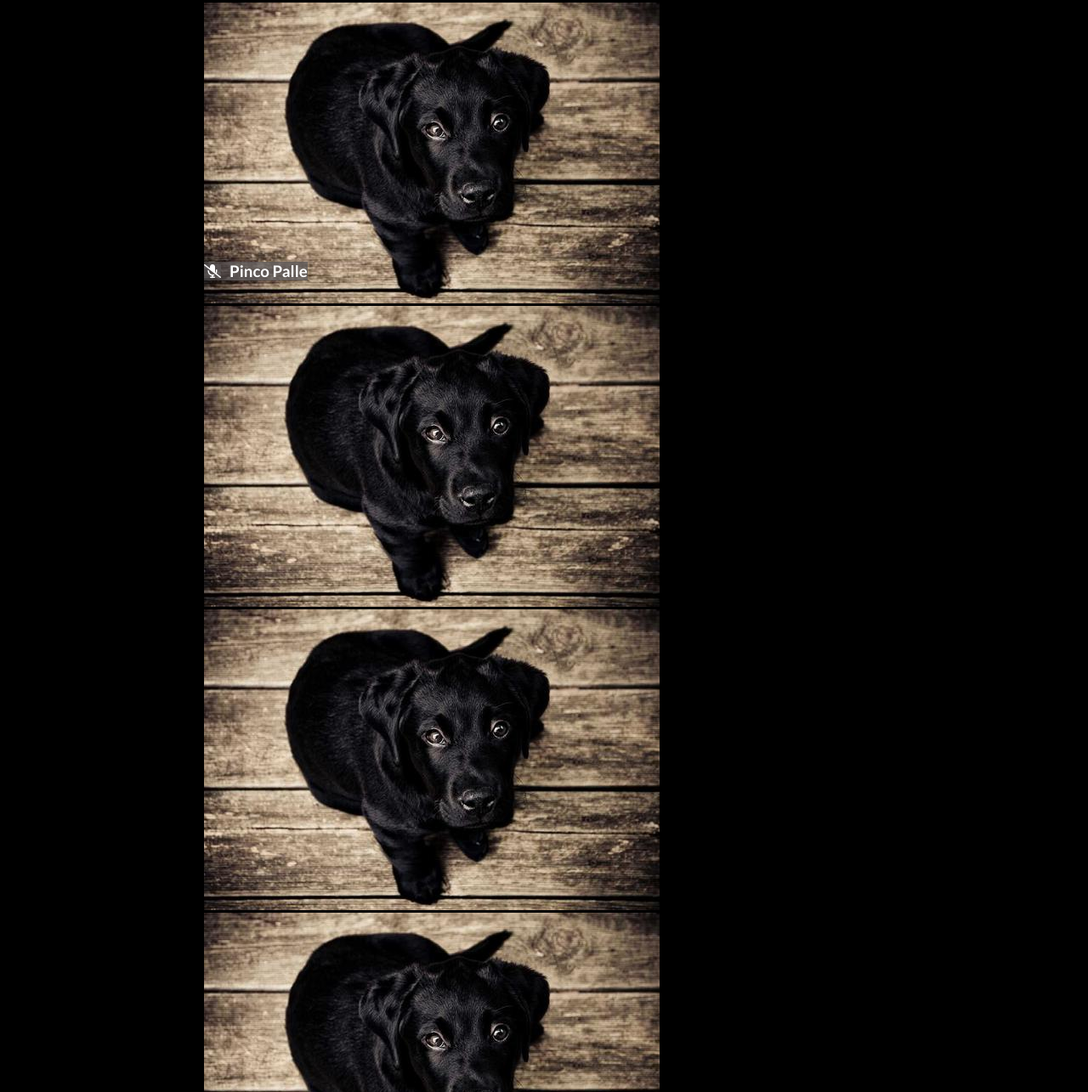
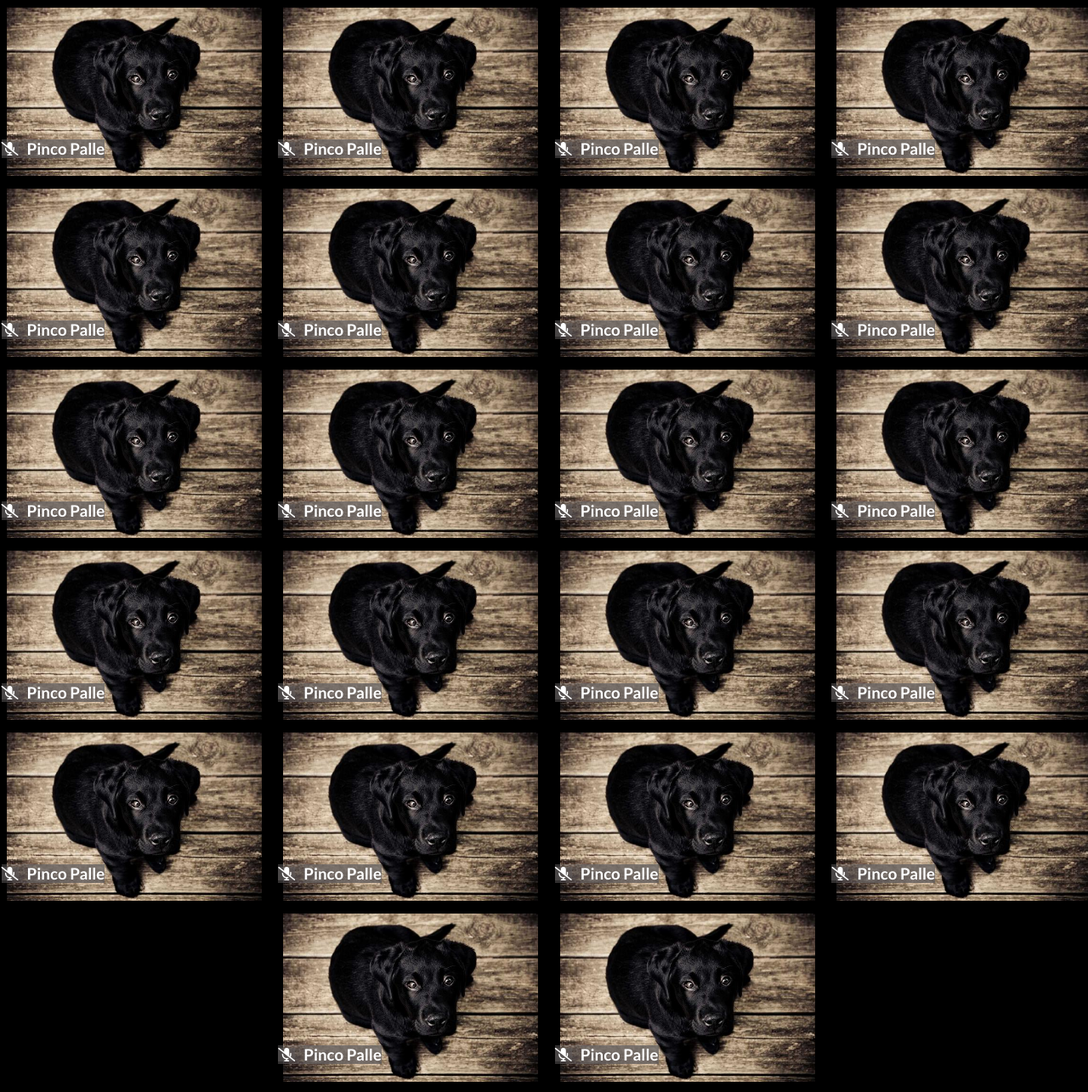
Before and after one commit to ElonaHoxhaj96/html-css-zoom, a plain HTML site: page index.html in a window 1280 px wide. Shown: the part 47-1332 px from the top of the page at 85% size. Drawn offline with Linux system fonts and the light colour scheme.

Commit message:
sistemazione parte degli user

```diff
--- a/index.html
+++ b/index.html
@@ -36,54 +36,185 @@
 
             <div class="user">
                 <img src="img/237-536x354.jpg" alt="">
-
+                <div class="name">
+                    <i class="fa-solid fa-microphone-slash"></i>
+                    <h3> Pinco Palle</h3>
+                </div>
             </div>
 
             <div class="user">
                 <img src="img/237-536x354.jpg" alt="">
+                <div class="name">
+                    <i class="fa-solid fa-microphone-slash"></i>
+                    <h3> Pinco Palle</h3>
+                </div>
             </div>
 
             <div class="user">
                 <img src="img/237-536x354.jpg" alt="">
+                <div class="name">
+                    <i class="fa-solid fa-microphone-slash"></i>
+                    <h3> Pinco Palle</h3>
+                </div>
             </div>
 
             <div class="user">
                 <img src="img/237-536x354.jpg" alt="">
+                <div class="name">
+                    <i class="fa-solid fa-microphone-slash"></i>
+                    <h3> Pinco Palle</h3>
+                </div>
             </div>
 
             <div class="user">
                 <img src="img/237-536x354.jpg" alt="">
+                <div class="name">
+                    <i class="fa-solid fa-microphone-slash"></i>
+                    <h3> Pinco Palle</h3>
+                </div>
+            </div>
+
+            <div class="user">
+                <img src="img/237-536x354.jpg" alt="">
+                <div class="name">
+                    <i class="fa-solid fa-microphone-slash"></i>
+                    <h3> Pinco Palle</h3>
+                </div>
+            </div>
+
+            <div class="user">
+                <img src="img/237-536x354.jpg" alt="">
+                <div class="name">
+                    <i class="fa-solid fa-microphone-slash"></i>
+                    <h3> Pinco Palle</h3>
+                </div>
+            </div>
+
+            <div class="user">
+                <img src="img/237-536x354.jpg" alt="">
+                <div class="name">
+                    <i class="fa-solid fa-microphone-slash"></i>
+                    <h3> Pinco Palle</h3>
+                </div>
+            </div>
+
+            <div class="user">
+                <img src="img/237-536x354.jpg" alt="">
+                <div class="name">
+                    <i class="fa-solid fa-microphone-slash"></i>
+                    <h3> Pinco Palle</h3>
+                </div>
+            </div>
+
+            <div class="user">
+                <img src="img/237-536x354.jpg" alt="">
+                <div class="name">
+                    <i class="fa-solid fa-microphone-slash"></i>
+                    <h3> Pinco Palle</h3>
+                </div>
             </div>
 
 
             <div class="user">
                 <img src="img/237-536x354.jpg" alt="">
+                <div class="name">
+                    <i class="fa-solid fa-microphone-slash"></i>
+                    <h3> Pinco Palle</h3>
+                </div>
             </div>
 
 
             <div class="user">
                 <img src="img/237-536x354.jpg" alt="">
+                <div class="name">
+                    <i class="fa-solid fa-microphone-slash"></i>
+                    <h3> Pinco Palle</h3>
+                </div>
             </div>
 
 
             <div class="user">
                 <img src="img/237-536x354.jpg" alt="">
+                <div class="name">
+                    <i class="fa-solid fa-microphone-slash"></i>
+                    <h3> Pinco Palle</h3>
+                </div>
             </div>
 
 
             <div class="user">
                 <img src="img/237-536x354.jpg" alt="">
+                <div class="name">
+                    <i class="fa-solid fa-microphone-slash"></i>
+                    <h3> Pinco Palle</h3>
+                </div>
+            </div>
+
+            <div class="user">
+                <img src="img/237-536x354.jpg" alt="">
+                <div class="name">
+                    <i class="fa-solid fa-microphone-slash"></i>
+                    <h3> Pinco Palle</h3>
+                </div>
             </div>
 
 
             <div class="user">
                 <img src="img/237-536x354.jpg" alt="">
+                <div class="name">
+                    <i class="fa-solid fa-microphone-slash"></i>
+                    <h3> Pinco Palle</h3>
+                </div>
             </div>
 
 
             <div class="user">
                 <img src="img/237-536x354.jpg" alt="">
+                <div class="name">
+                    <i class="fa-solid fa-microphone-slash"></i>
+                    <h3> Pinco Palle</h3>
+                </div>
             </div>
+
+
+
+            <div class="user">
+                <img src="img/237-536x354.jpg" alt="">
+                <div class="name">
+                    <i class="fa-solid fa-microphone-slash"></i>
+                    <h3> Pinco Palle</h3>
+                </div>
+            </div>
+
+
+            <div class="user">
+                <img src="img/237-536x354.jpg" alt="">
+                <div class="name">
+                    <i class="fa-solid fa-microphone-slash"></i>
+                    <h3> Pinco Palle</h3>
+                </div>
+            </div>
+
+            <div class="user">
+                <img src="img/237-536x354.jpg" alt="">
+                <div class="name">
+                    <i class="fa-solid fa-microphone-slash"></i>
+                    <h3> Pinco Palle</h3>
+                </div>
+            </div>
+
+
+            <div class="user">
+                <img src="img/237-536x354.jpg" alt="">
+                <div class="name">
+                    <i class="fa-solid fa-microphone-slash"></i>
+                    <h3> Pinco Palle</h3>
+                </div>
+            </div>
+
+
+
+
 
 
 
--- a/style.css
+++ b/style.css
@@ -28,8 +28,7 @@ nav{
     flex-wrap: nowrap;
     z-index: 900;
     color: white;
-    gap: 10px
-    ;
+    gap: 10px;
 }
 #speakerview{
     background-color: rgba(99, 95, 95, 0.5);
@@ -62,23 +61,23 @@ i{
 main{
     position: relative;
 
+
 }
 
 .contenitore{
     display: flex;
     justify-content: center;
     flex-wrap: wrap;
-    gap: 1%;
-    padding: 0 20px;
-    width: 100%;
+    gap: 2%;
+
+    width: 100vw;
 
 }
 
 
 .user{
-    width: 100vh ;
-    height: 100%;
     position: relative;
+    flex-shrink: 0;
 
 }
 
@@ -93,6 +92,11 @@ main{
     flex-wrap: wrap;
     align-items: center;
     justify-content: space-around;
-    gap: 10px
-    ;
+    gap: 10px;
 }
+
+img{
+    margin: 2%;
+    width: 300px;
+    background-size: cover;
+}
```
